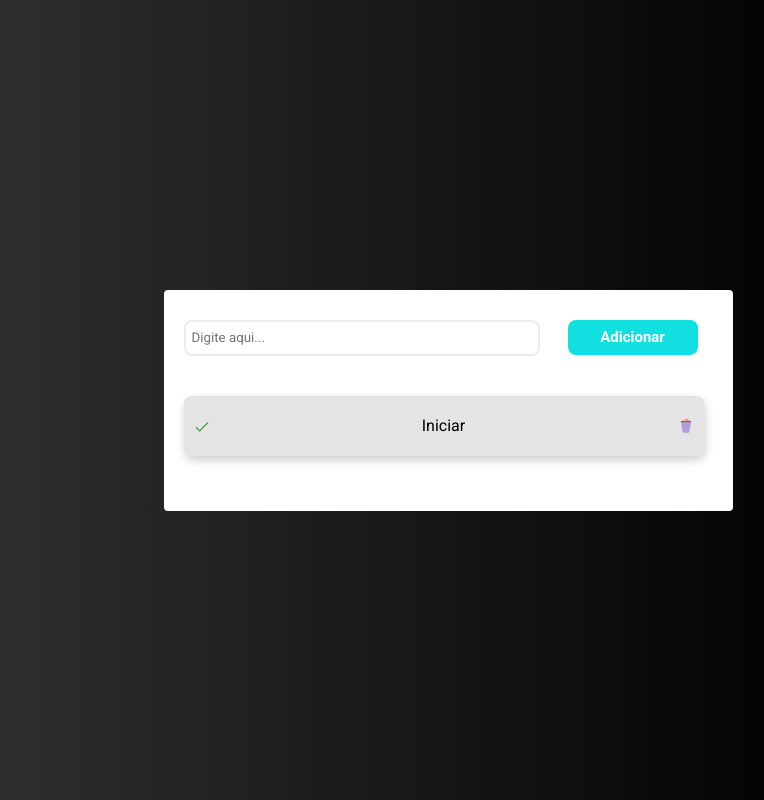
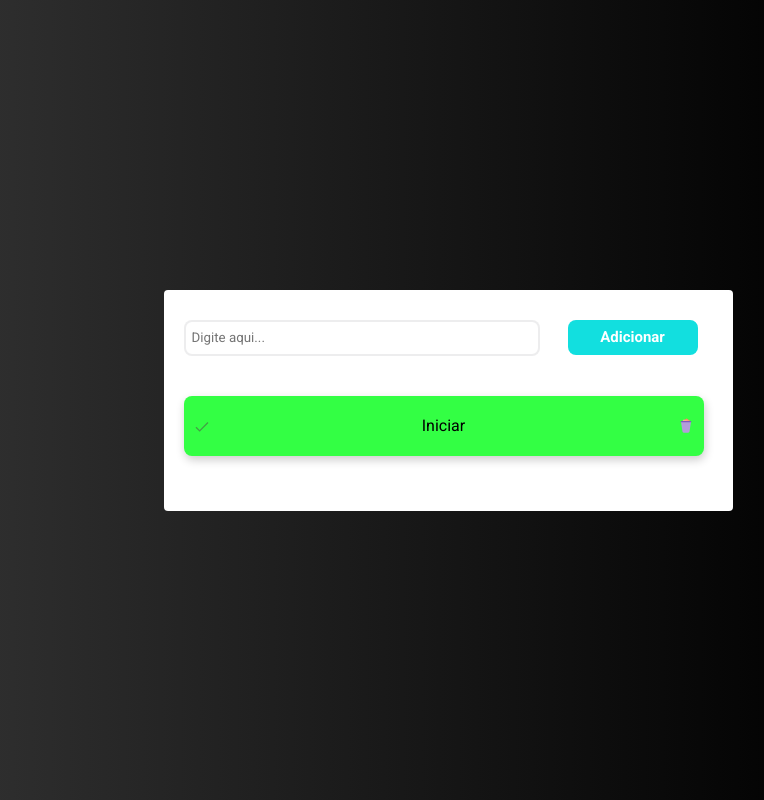
Before and after one commit to gil-sousa2180/meu-projeto-react, a React (Vite) app: page / in a window 1280 px wide. Shown: the whole page, without its empty margins (192-956 px from the left). Built offline with nearby package versions, Linux system fonts and the light colour scheme.

Commit message:
Conceito de props finalizado no styles.js para estilização usado JS

```diff
--- a/src/App.jsx
+++ b/src/App.jsx
@@ -6,14 +6,16 @@ import { FcCheckmark, FcFullTrash } from "react-icons/fc";
 import { Container, ToDoList, Input, Button, ListItem } from "./styles";
 
 function App() {
-  const [list, setList] = useState([{ id: v4(), task: "Iniciar" }]);
+  const [list, setList] = useState([
+    { id: v4(), task: "Iniciar", finished: true },
+  ]);
   const [inputTask, setInputTask] = useState("");
 
   function inputMudou(event) {
     setInputTask(event.target.value);
   }
   function meuBotao() {
-    setList([...list, { id: v4(), task: inputTask }]);
+    setList([...list, { id: v4(), task: inputTask, finished: false }]);
 
     console.log(list);
   }
@@ -26,7 +28,7 @@ function App() {
 
         <ul>
           {list.map((item) => (
-            <ListItem>
+            <ListItem isFinished={item.finished}>
               <FcCheckmark />
               <li key={item.id}>{item.task}</li>
               <FcFullTrash />
--- a/src/styles.js
+++ b/src/styles.js
@@ -57,7 +57,7 @@ export const ListItem = styled.div`
   align-items: center;
   justify-content: space-between;
   margin-bottom: 25px;
-  background: #e4e4e4;
+  background: ${(props) => (props.isFinished ? "#3F4" : "#E3E3E3")};
   box-shadow: 1px 4px 10px rgba(0, 0, 0, 0.2);
   border-radius: 8px;
   height: 60px;
```
